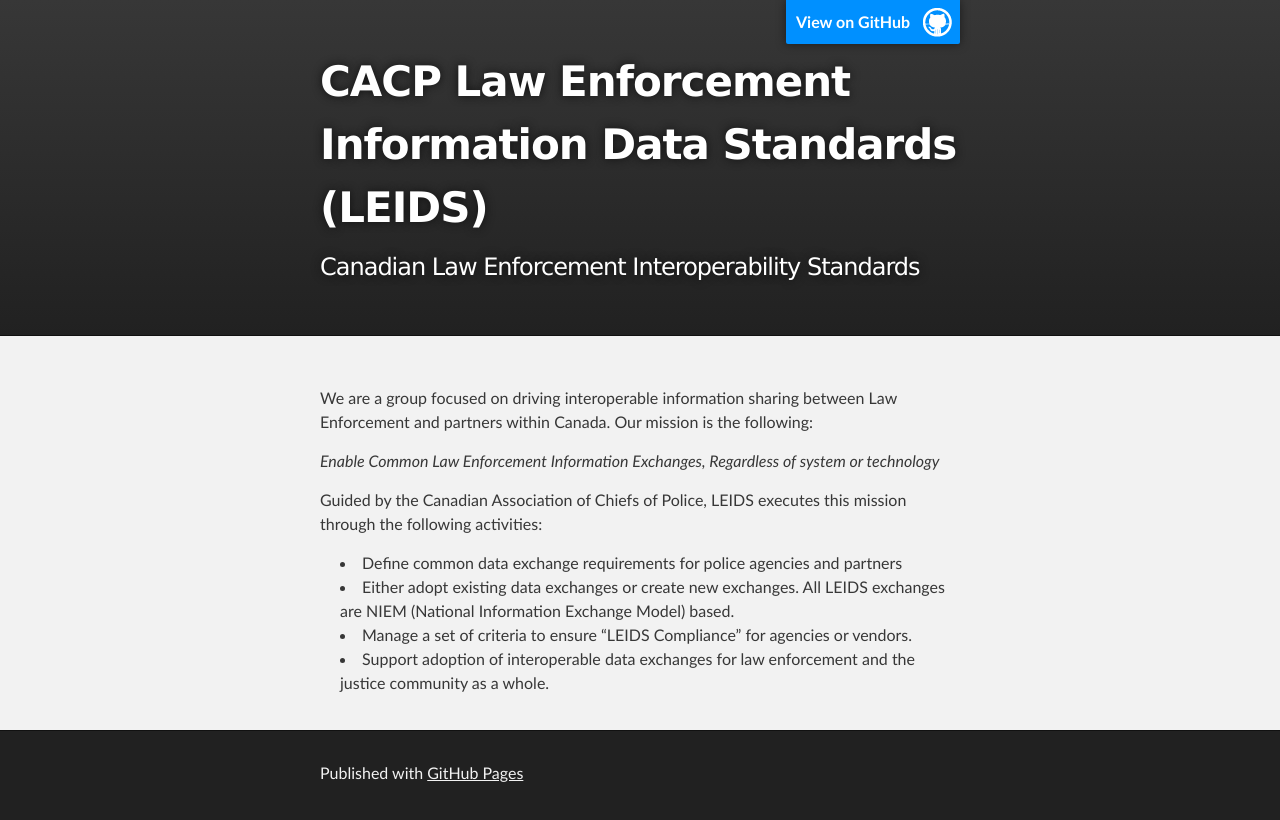
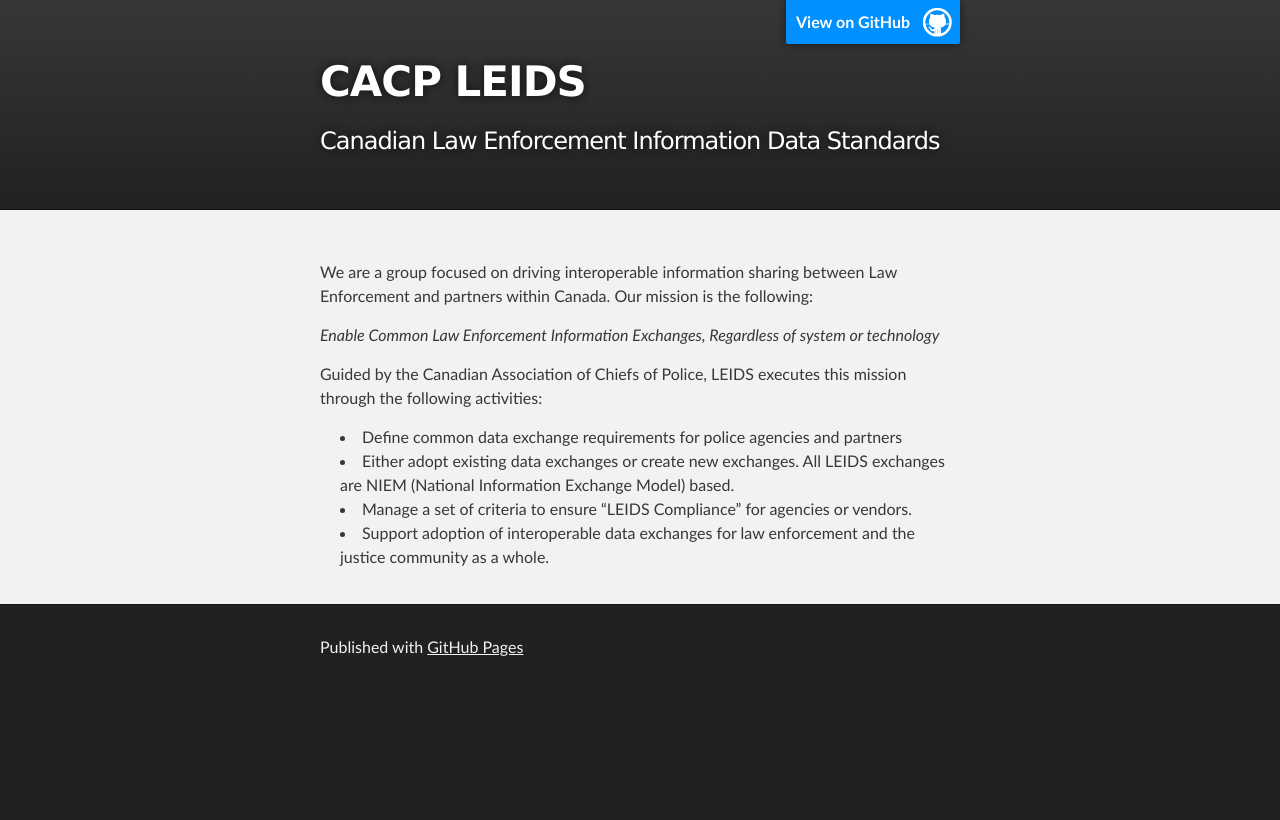
Before and after one commit to leids/leids.github.io, a plain HTML site: page index.html in a window 1280 px wide. Drawn offline with Linux system fonts and the light colour scheme.

Commit message:
Replace master branch with page content via GitHub

```diff
--- a/index.html
+++ b/index.html
@@ -4,11 +4,11 @@
   <head>
     <meta charset='utf-8'>
     <meta http-equiv="X-UA-Compatible" content="chrome=1">
-    <meta name="description" content="CACP Law Enforcement Information Data Standards (LEIDS) : Canadian Law Enforcement Interoperability Standards">
+    <meta name="description" content="CACP LEIDS : Canadian Law Enforcement Information Data Standards">
 
     <link rel="stylesheet" type="text/css" media="screen" href="stylesheets/stylesheet.css">
 
-    <title>CACP Law Enforcement Information Data Standards (LEIDS)</title>
+    <title>CACP LEIDS</title>
   </head>
 
   <body>
@@ -18,8 +18,8 @@
         <header class="inner">
           <a id="forkme_banner" href="https://github.com/leids">View on GitHub</a>
 
-          <h1 id="project_title">CACP Law Enforcement Information Data Standards (LEIDS)</h1>
-          <h2 id="project_tagline">Canadian Law Enforcement Interoperability Standards</h2>
+          <h1 id="project_title">CACP LEIDS</h1>
+          <h2 id="project_tagline">Canadian Law Enforcement Information Data Standards</h2>
 
         </header>
     </div>
--- a/params.json
+++ b/params.json
@@ -1 +1 @@
-{"name":"CACP Law Enforcement Information Data Standards (LEIDS)","tagline":"Canadian Law Enforcement Interoperability Standards","body":"We are a group focused on driving interoperable information sharing between Law Enforcement and partners within Canada.  Our mission is the following:\r\n\r\n_Enable Common Law Enforcement Information Exchanges, Regardless of system or technology_\r\n\r\nGuided by the Canadian Association of Chiefs of Police, LEIDS executes this mission through the following activities:\r\n* Define common data exchange requirements for police agencies and partners\r\n* Either adopt existing data exchanges or create new exchanges.  All LEIDS exchanges are NIEM (National Information Exchange Model) based.\r\n* Manage a set of criteria to ensure “LEIDS Compliance” for agencies or vendors.\r\n* Support adoption of interoperable data exchanges for law enforcement and the justice community as a whole. \r\n","google":"UA-56714014-1","note":"Don't delete this file! It's used internally to help with page regeneration."}
+{"name":"CACP LEIDS","tagline":"Canadian Law Enforcement Information Data Standards","body":"We are a group focused on driving interoperable information sharing between Law Enforcement and partners within Canada.  Our mission is the following:\r\n\r\n_Enable Common Law Enforcement Information Exchanges, Regardless of system or technology_\r\n\r\nGuided by the Canadian Association of Chiefs of Police, LEIDS executes this mission through the following activities:\r\n* Define common data exchange requirements for police agencies and partners\r\n* Either adopt existing data exchanges or create new exchanges.  All LEIDS exchanges are NIEM (National Information Exchange Model) based.\r\n* Manage a set of criteria to ensure “LEIDS Compliance” for agencies or vendors.\r\n* Support adoption of interoperable data exchanges for law enforcement and the justice community as a whole. \r\n","google":"UA-56714014-1","note":"Don't delete this file! It's used internally to help with page regeneration."}
```
